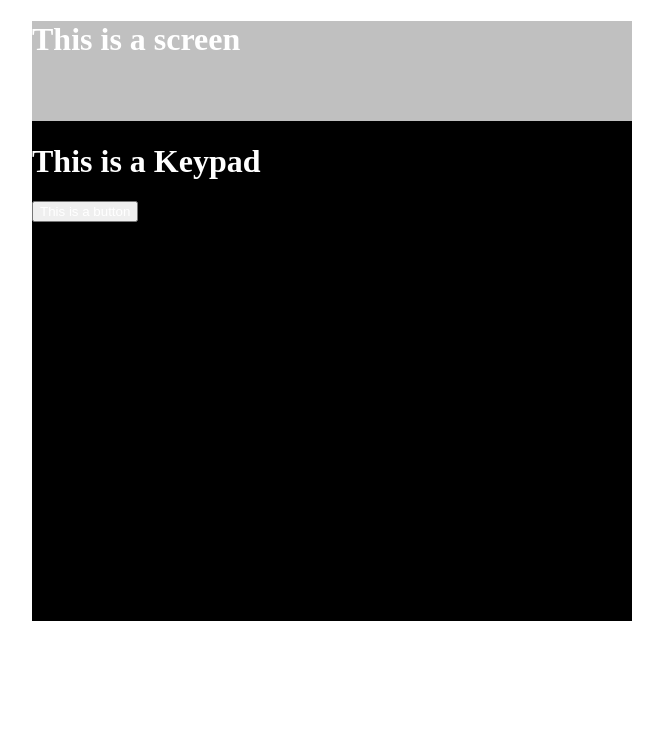
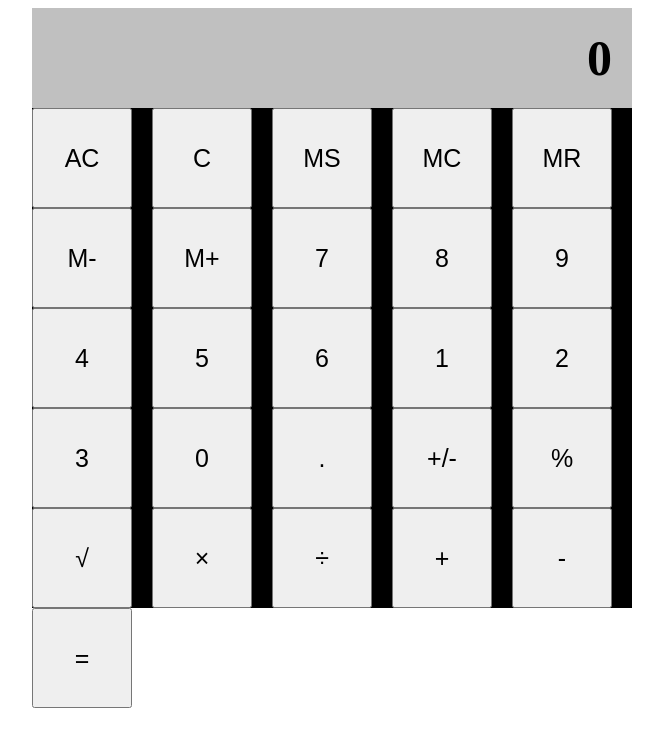
Before and after one commit to alexfang324/react-calculator, a React (Vite) app: page / in a window 1280 px wide. Shown: the top 746 px of the page, without its empty margins (308-971 px from the left). Built offline with nearby package versions, Linux system fonts and the light colour scheme.

Commit message:
All calculator logic implemented. still need to test all possibilities against a real calculator

```diff
--- a/public/styles/App.css
+++ b/public/styles/App.css
@@ -1,7 +1,3 @@
-* {
-  color: white;
-}
-
 .app {
   width: 600px;
   height: 600px;
@@ -10,7 +6,27 @@
 }
 
 .screen {
+  display: flex;
+  justify-content: right;
+  align-items: center;
   width: 100%;
   height: 100px;
   background-color: silver;
 }
+
+.display-value {
+  padding-right: 20px;
+  font-size: 50px;
+}
+
+.key-grid {
+  display: grid;
+  grid-template-columns: repeat(5, 1fr);
+  gap: 0;
+}
+
+button {
+  width: 100px;
+  height: 100px;
+  font-size: 25px;
+}
--- a/src/App.jsx
+++ b/src/App.jsx
@@ -1,20 +1,139 @@
-import { useState } from "react";
-import "../public/styles/App.css";
+import { useState } from 'react';
+import '../public/styles/App.css';
 
-import Screen from "./Screen";
-import Keypad from "./Keypad";
+import Screen from './Screen';
+import Keypad from './Keypad';
+function App() {
+  //basic state variables to keep track of a calculation
+  const [firstVal, setFirstVal] = useState('');
+  const [secondVal, setSecondVal] = useState('');
+  const [operator, setOperator] = useState('');
+  //state for the currently displayed key
+  const [displayVal, setDisplayVal] = useState('');
+  //flag for deciding if we are currently entering first or second value in a calculation
+  const [onFirstVal, setOnFirstVal] = useState(true);
+  //flag for deciding if we should append to currently display value string or start a new one
+  const [appendVal, setAppendVal] = useState(true);
+  //state for storing the current displayed value when memory storage key is pressed
+  const [memVal, setMemVal] = useState('');
 
-function App() {
-  const onBtnClick = (data) => {
-    console.log(data);
+  const onBtnClick = ({ type, text, value }) => {
+    switch (type) {
+      case 'clear':
+        text === 'AC' ? allClear() : clearCurrentVal();
+        break;
+      case 'enter':
+        computeResult();
+        break;
+      case 'memory':
+        memoryActionSwitch(text, value);
+        break;
+      case 'number': {
+        //while appenVal flag is on, added behind currently displayed string, else start a new string
+        const newVal = appendVal
+          ? (displayVal + value).toString()
+          : value.toString();
+        setDisplayVal(newVal);
+        setAppendVal(true);
+        updateCurVal(newVal);
+        break;
+      }
+      //the +, -, *, / route
+      case 'operator':
+        //if already enter second number, compute result first
+        if (operator && firstVal && secondVal) {
+          computeResult();
+        }
+        //update operator and set to watch for second input value
+        setOperator(value);
+        setOnFirstVal(false);
+        setAppendVal(false);
+        break;
+      case 'percent': {
+        const newVal = (parseFloat(displayVal) / 100).toString();
+        setDisplayVal(newVal);
+        updateCurVal(newVal);
+        break;
+      }
+      case 'sign': {
+        //convert value to float, flip its sign then convert back to string
+        const newVal = (parseFloat(displayVal) * -1).toString();
+        setDisplayVal(newVal);
+        //decide which state variable to update based on what's displayed. if we are on first
+        //value, then the second value is always empty
+        secondVal == '' ? setFirstVal(newVal) : setSecondVal(newVal);
+        break;
+      }
+      case 'sqrt': {
+        const newVal = Math.sqrt(parseFloat(displayVal)).toString();
+        setDisplayVal(newVal);
+        secondVal == '' ? setFirstVal(newVal) : setSecondVal(newVal);
+        break;
+      }
+    }
+  };
+
+  const memoryActionSwitch = (text, value) => {
+    switch (text) {
+      case 'MS':
+        setMemVal(displayVal);
+        break;
+      case 'MC':
+        setMemVal(0);
+        break;
+      case 'MR':
+        setDisplayVal(memVal);
+        break;
+      case 'M-': {
+        const result = displayVal - memVal;
+        setDisplayVal(result);
+        break;
+      }
+      case 'M+': {
+        const result = displayVal + memVal;
+        setDisplayVal(result);
+        break;
+      }
+    }
+  };
+
+  const updateCurVal = (newVal) => {
+    onFirstVal ? setFirstVal(newVal) : setSecondVal(newVal);
+  };
+  const clearCurrentVal = () => {
+    setDisplayVal(0);
+    onFirstVal ? setFirstVal('') : setSecondVal('');
+  };
+
+  const allClear = () => {
+    setFirstVal('');
+    setSecondVal('');
+    setOperator('');
+    setMemVal('');
+    setOnFirstVal(true);
+    setAppendVal(true);
+    setDisplayVal('');
+  };
+  const computeResult = () => {
+    //if operator exist, calculate result, else show previous result that was
+    //stored in firstVal
+    const result = operator ? eval(firstVal + operator + secondVal) : firstVal;
+    setDisplayVal(result);
+    setFirstVal(result);
+    setSecondVal('');
+    //reset state variables for next calculation
+    setOperator('');
   };
 
   return (
     <div className="app">
-      <Screen />
+      <Screen displayVal={displayVal} />
       <Keypad onBtnClick={onBtnClick} />
     </div>
   );
 }
 
 export default App;
+
+//Case to handle
+//pressing % then . should display '0.' but having a decimal number then press . should do nothing
--- a/src/Keypad.jsx
+++ b/src/Keypad.jsx
@@ -1,13 +1,25 @@
-import Button from "./Button";
-import { calculatorButtons } from "../data/button-data";
+import { calculatorButtons } from '../data/button-data';
 
 function Keypad({ onBtnClick }) {
-  return (
-    <>
-      <h1>This is a Keypad</h1>
-      <Button onBtnClick={onBtnClick} />
-    </>
+  const keypadGrid = (
+    <div className="key-grid">
+      {calculatorButtons.map((btn) => {
+        return (
+          <button
+            key={btn.text}
+            className={btn.className}
+            onClick={() => {
+              onBtnClick(btn);
+            }}
+          >
+            {btn.text}
+          </button>
+        );
+      })}
+    </div>
   );
+
+  return <>{keypadGrid}</>;
 }
 
 export default Keypad;
--- a/src/Screen.jsx
+++ b/src/Screen.jsx
@@ -1,7 +1,7 @@
-function Screen() {
+function Screen({ displayVal }) {
   return (
     <div className="screen">
-      <h1>This is a screen</h1>
+      <h1 className="display-value">{displayVal == '' ? '0' : displayVal}</h1>
     </div>
   );
 }
```
